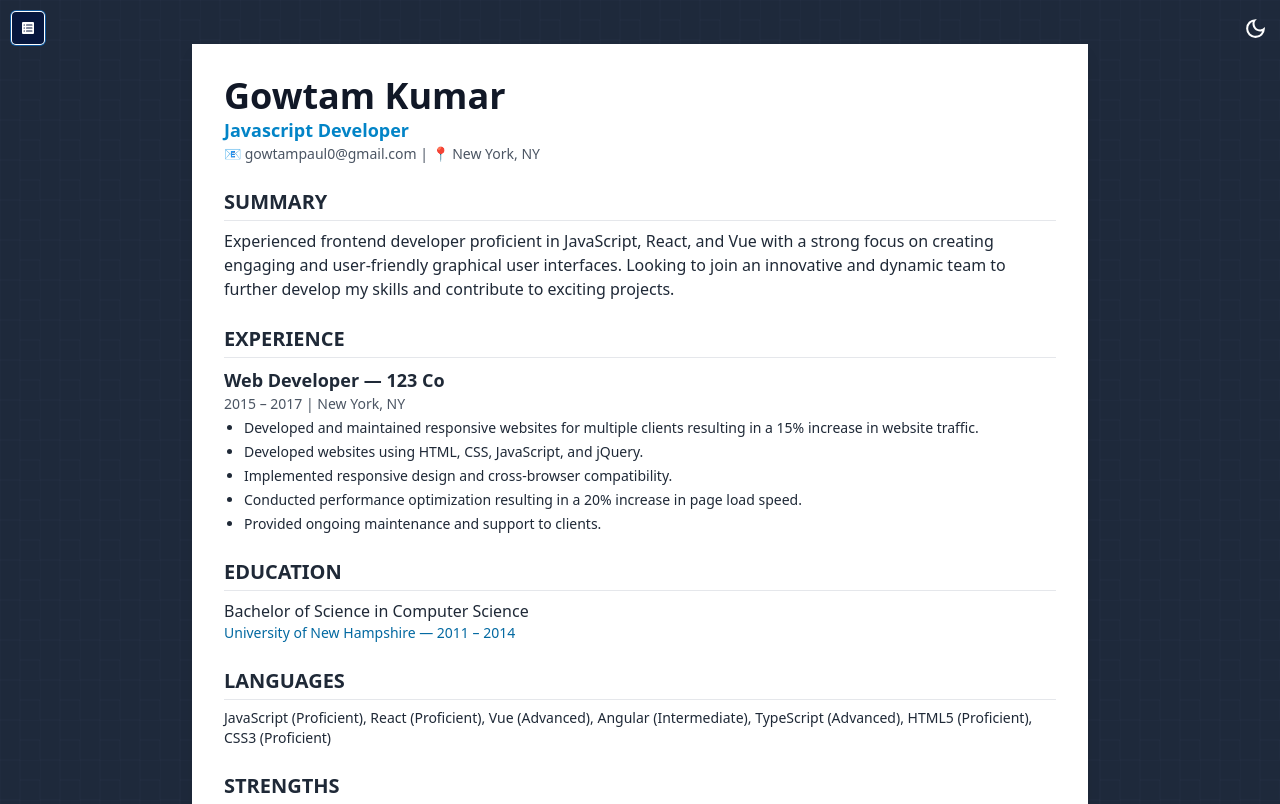
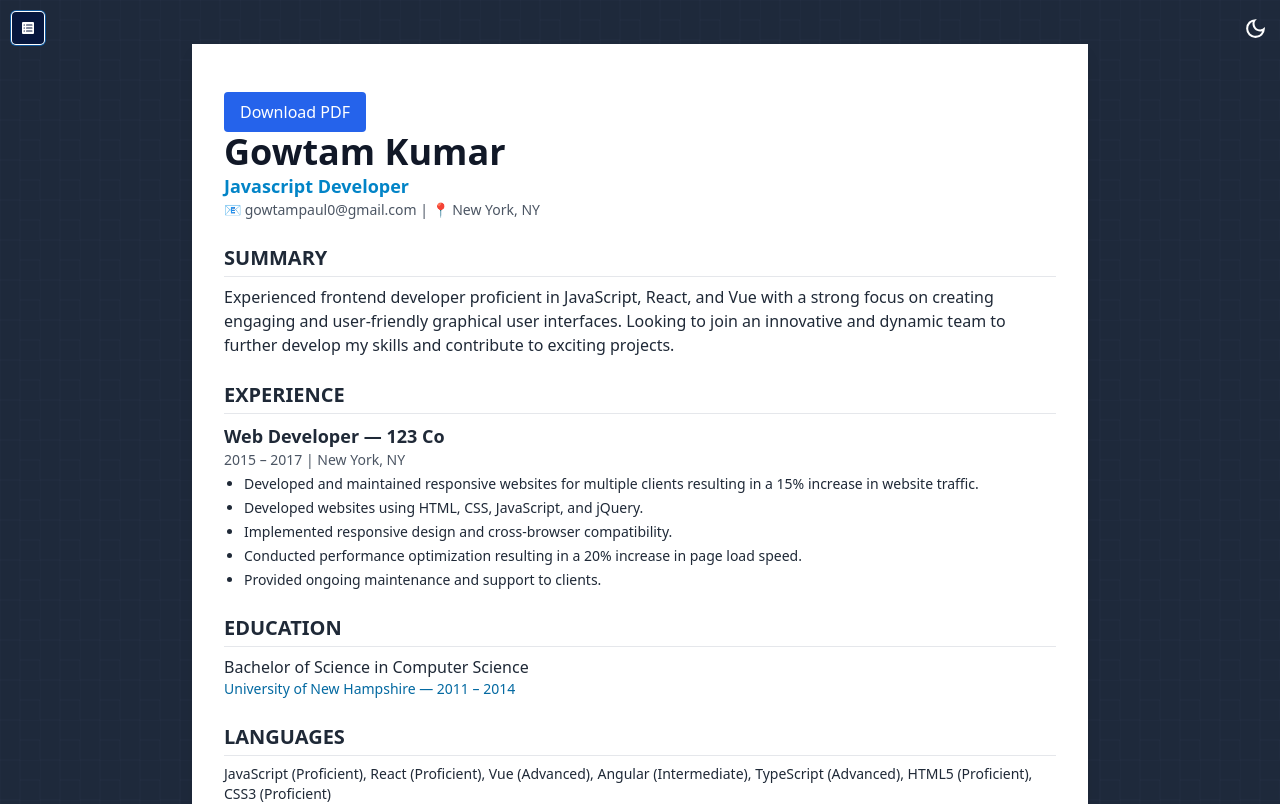
Before and after one commit to gowtamkumar/my-portfolio, a Next.js app: page /resume in a window 1280 px wide. Shown: the top 804 px of the page. Built offline with nearby package versions, Linux system fonts and the light colour scheme.

Commit message:
pdf download done

```diff
--- a/app/globals.css
+++ b/app/globals.css
@@ -5,3 +5,11 @@
 body {
   background-image: url("../public/pattern-dark.20747baf.svg");
 }
+
+html, body {
+  overflow-x: hidden;
+}
+.page-break {
+  break-after: page;
+  page-break-after: always;
+}
--- a/app/resume/page.tsx
+++ b/app/resume/page.tsx
@@ -1,4 +1,5 @@
 
+'use client';
 import Achievement from "@/components/resume/Achievement";
 import Awards from "@/components/resume/Awards";
 import Education from "@/components/resume/Education";
@@ -9,11 +10,78 @@ import ProjectsSection from "@/components/resume/Projects";
 import Skill from "@/components/resume/Skill";
 import Strengths from "@/components/resume/Strengths";
 import Summary from "@/components/resume/Summary";
-import React from "react";
+import { jsPDF } from 'jspdf';
+import html2canvas from 'html2canvas';
+import { useRef } from 'react';
 
 export default function Resume() {
+
+  const printRef = useRef(null);
+
+  const handleDownloadPdf = async () => {
+    const element = printRef.current as any;
+    const canvas = await html2canvas(element, {
+      scale: 2,
+      useCORS: true,
+    });
+
+    const imgData = canvas.toDataURL('image/png');
+    const pdf = new jsPDF('p', 'mm', 'a4');
+
+    const pageWidth = 210;
+    const pageHeight = 297;
+
+    const imgProps = pdf.getImageProperties(imgData);
+    const imgWidth = pageWidth;
+    const imgHeight = (imgProps.height * imgWidth) / imgProps.width;
+
+    const totalPages = Math.ceil(imgHeight / pageHeight);
+    const pageCanvas = document.createElement('canvas');
+    const pageCtx = pageCanvas.getContext('2d')!;
+    const scale = 2;
+    const pagePixelHeight = (pageHeight * imgProps.height) / imgHeight;
+
+    pageCanvas.width = canvas.width;
+    pageCanvas.height = pagePixelHeight;
+
+    for (let page = 0; page < totalPages; page++) {
+      const startY = page * pagePixelHeight;
+
+      // Clear canvas
+      pageCtx.clearRect(0, 0, pageCanvas.width, pageCanvas.height);
+
+      // Draw slice
+      pageCtx.drawImage(
+        canvas,
+        0,
+        startY,
+        canvas.width,
+        pagePixelHeight,
+        0,
+        0,
+        canvas.width,
+        pagePixelHeight
+      );
+
+      const pageData = pageCanvas.toDataURL('image/png');
+
+      if (page > 0) pdf.addPage();
+      pdf.addImage(pageData, 'PNG', 0, 0, imgWidth, pageHeight);
+    }
+
+    pdf.save('multi-page.pdf');
+  };
+
+
+
   return (
-    <div className="max-w-4xl mx-auto bg-white p-8 shadow-lg font-sans text-gray-800">
+    <div ref={printRef} className="max-w-4xl mx-auto bg-white p-8 shadow-lg font-sans text-gray-800">
+      <button
+        onClick={handleDownloadPdf}
+        className="mt-4 bg-blue-600 text-white px-4 py-2 rounded"
+      >
+        Download PDF
+      </button>
       <Header />
       <Summary />
       <Experience />
@@ -21,6 +89,7 @@ export default function Resume() {
       <Language />
       <Strengths />
       <Skill />
+      {/* <div className="page-break" /> */}
       <ProjectsSection />
       <Achievement />
       <Awards />
--- a/package.json
+++ b/package.json
@@ -16,6 +16,8 @@
     "autoprefixer": "10.4.21",
     "eslint": "9.25.1",
     "eslint-config-next": "15.3.1",
+    "html2canvas": "^1.4.1",
+    "jspdf": "^3.0.1",
     "next": "15.3.1",
     "postcss": "^8.5.3",
     "react": "19.1.0",
```
Also changed, not shown: 1 other file (tests, documents, lock files or other folders).
